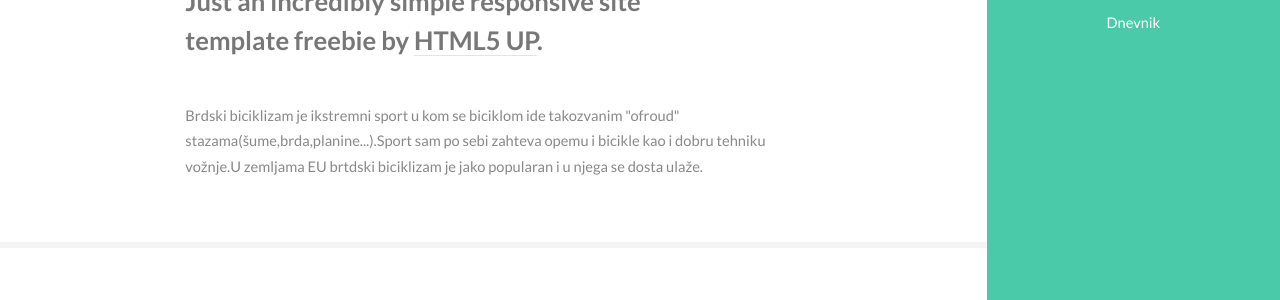
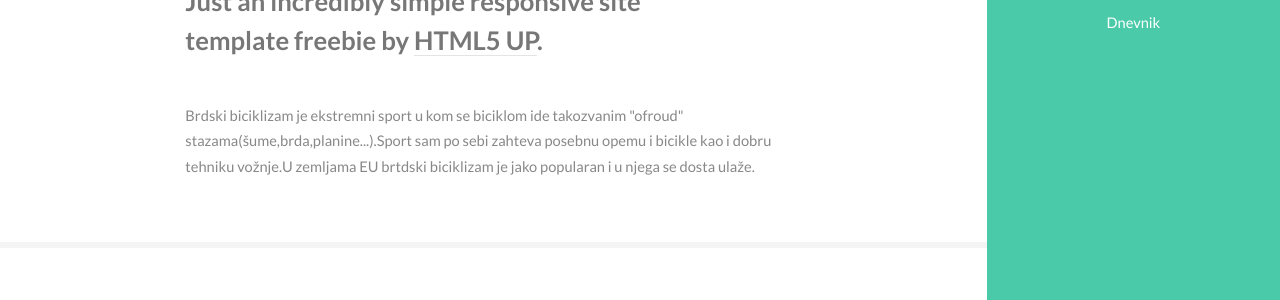
Before and after one commit to lukalakers/lukalakers.github.io, a Jekyll site: the page built from index.html, in a window 1280 px wide and 900 px high. Shown: the part 383-683 px from the top of the window. Built offline with Jekyll 4.4.1, drawn with Linux system fonts in a browser that asks for light colours.

Commit message:
ispravka slovnih gresaka

```diff
--- a/index.html
+++ b/index.html
@@ -12,7 +12,7 @@ layout: default
                 <p>Just an incredibly simple responsive site<br />
                 template freebie by <a href="http://html5up.net">HTML5 UP</a>.</p>
             </header>
-            <p>Brdski biciklizam je ikstremni sport u kom se biciklom ide takozvanim "ofroud" stazama(šume,brda,planine...).Sport sam po sebi zahteva opemu i bicikle kao i dobru tehniku vožnje.U zemljama EU brtdski biciklizam je jako popularan i u njega se dosta ulaže.</p>
+            <p>Brdski biciklizam je ekstremni sport u kom se biciklom ide takozvanim "ofroud" stazama(šume,brda,planine...).Sport sam po sebi zahteva posebnu opemu i bicikle kao i dobru tehniku vožnje.U zemljama EU brtdski biciklizam je jako popularan i u njega se dosta ulaže.</p>
         </div>
     </section>
 
```
